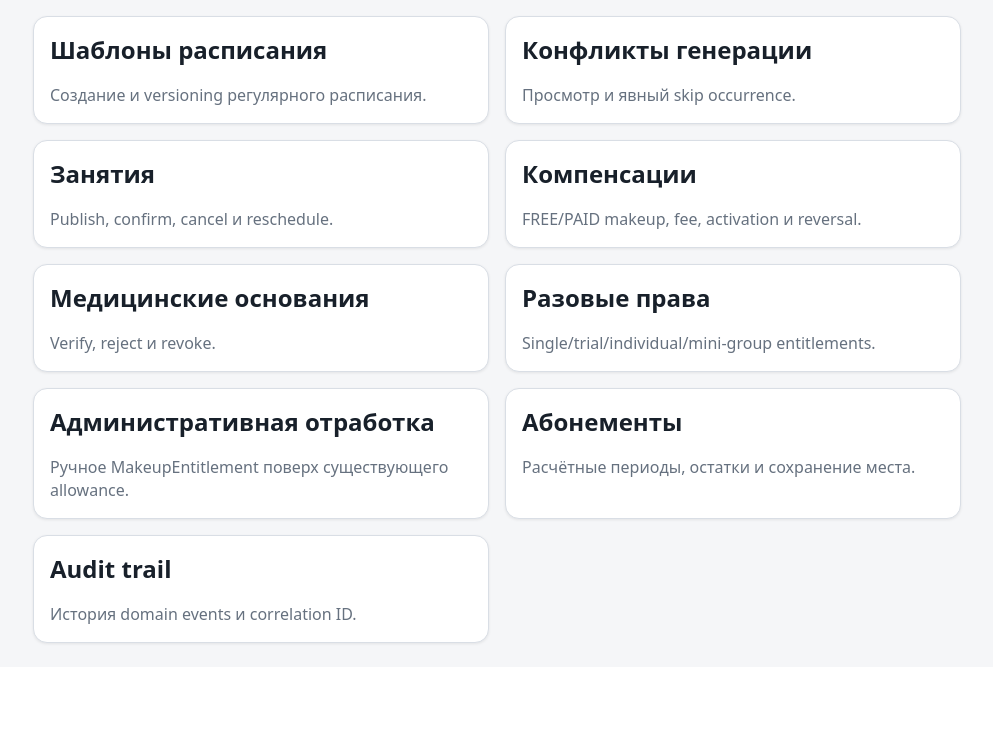
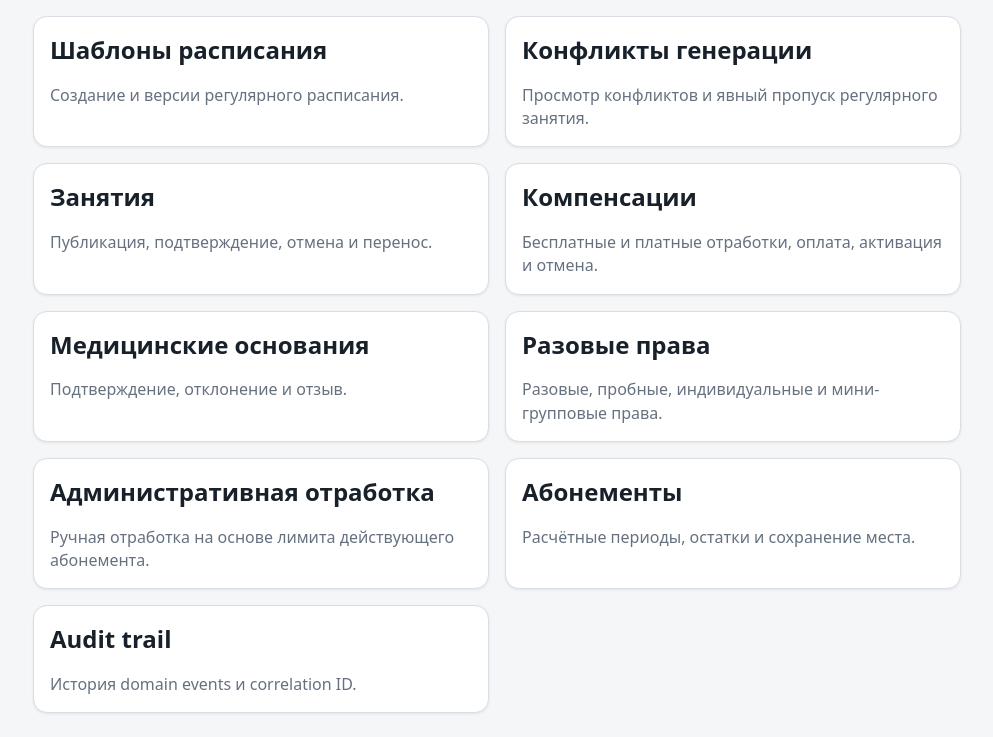
Before and after one commit to undel-gh/Ice-school-schedule, a Django app: page /manager/operations/ in a window 1280 px wide. Shown: the part 175-912 px from the top of the page, without its empty margins (143-1136 px from the left). Before the commit the page ends 820 px from the top, so only its background shows below. Run offline with Django 5.2, Linux system fonts and the light colour scheme; the visitor is signed in with stand-in values (Sample User, id 1).

Commit message:
Translate manager dashboard copy

```diff
--- a/templates/subscriptions/manager_operations_dashboard.html
+++ b/templates/subscriptions/manager_operations_dashboard.html
@@ -7,23 +7,23 @@
 </header>
 <div class="manager-operation-grid">
   {% if perms.scheduling.view_scheduletemplate %}
-  <a class="report-card manager-nav-card" href="{% url 'scheduling_manager:templates' %}"><h2>Шаблоны расписания</h2><p>Создание и versioning регулярного расписания.</p></a>
-  <a class="report-card manager-nav-card" href="{% url 'scheduling_manager:conflicts' %}"><h2>Конфликты генерации</h2><p>Просмотр и явный skip occurrence.</p></a>
+  <a class="report-card manager-nav-card" href="{% url 'scheduling_manager:templates' %}"><h2>Шаблоны расписания</h2><p>Создание и версии регулярного расписания.</p></a>
+  <a class="report-card manager-nav-card" href="{% url 'scheduling_manager:conflicts' %}"><h2>Конфликты генерации</h2><p>Просмотр конфликтов и явный пропуск регулярного занятия.</p></a>
   {% endif %}
   {% if perms.scheduling.view_lesson %}
-  <a class="report-card manager-nav-card" href="{% url 'scheduling_manager:lessons' %}"><h2>Занятия</h2><p>Publish, confirm, cancel и reschedule.</p></a>
+  <a class="report-card manager-nav-card" href="{% url 'scheduling_manager:lessons' %}"><h2>Занятия</h2><p>Публикация, подтверждение, отмена и перенос.</p></a>
   {% endif %}
   {% if perms.subscriptions.view_absencecompensationcase %}
-  <a class="report-card manager-nav-card" href="{% url 'subscriptions:manager_compensation_cases' %}"><h2>Компенсации</h2><p>FREE/PAID makeup, fee, activation и reversal.</p></a>
+  <a class="report-card manager-nav-card" href="{% url 'subscriptions:manager_compensation_cases' %}"><h2>Компенсации</h2><p>Бесплатные и платные отработки, оплата, активация и отмена.</p></a>
   {% endif %}
   {% if perms.attendance.view_absencejustification %}
-  <a class="report-card manager-nav-card" href="{% url 'attendance_manager:medical' %}"><h2>Медицинские основания</h2><p>Verify, reject и revoke.</p></a>
+  <a class="report-card manager-nav-card" href="{% url 'attendance_manager:medical' %}"><h2>Медицинские основания</h2><p>Подтверждение, отклонение и отзыв.</p></a>
   {% endif %}
   {% if perms.subscriptions.view_onetimeentitlement %}
-  <a class="report-card manager-nav-card" href="{% url 'subscriptions:manager_one_time_entitlements' %}"><h2>Разовые права</h2><p>Single/trial/individual/mini-group entitlements.</p></a>
+  <a class="report-card manager-nav-card" href="{% url 'subscriptions:manager_one_time_entitlements' %}"><h2>Разовые права</h2><p>Разовые, пробные, индивидуальные и мини-групповые права.</p></a>
   {% endif %}
   {% if perms.subscriptions.add_makeupentitlement %}
-  <a class="report-card manager-nav-card" href="{% url 'subscriptions:manager_administrative_makeup_create' %}"><h2>Административная отработка</h2><p>Ручное MakeupEntitlement поверх существующего allowance.</p></a>
+  <a class="report-card manager-nav-card" href="{% url 'subscriptions:manager_administrative_makeup_create' %}"><h2>Административная отработка</h2><p>Ручная отработка на основе лимита действующего абонемента.</p></a>
   {% endif %}
   {% if perms.subscriptions.view_subscription %}
   <a class="report-card manager-nav-card" href="{% url 'subscriptions:manager_subscription_report' %}"><h2>Абонементы</h2><p>Расчётные периоды, остатки и сохранение места.</p></a>
```
